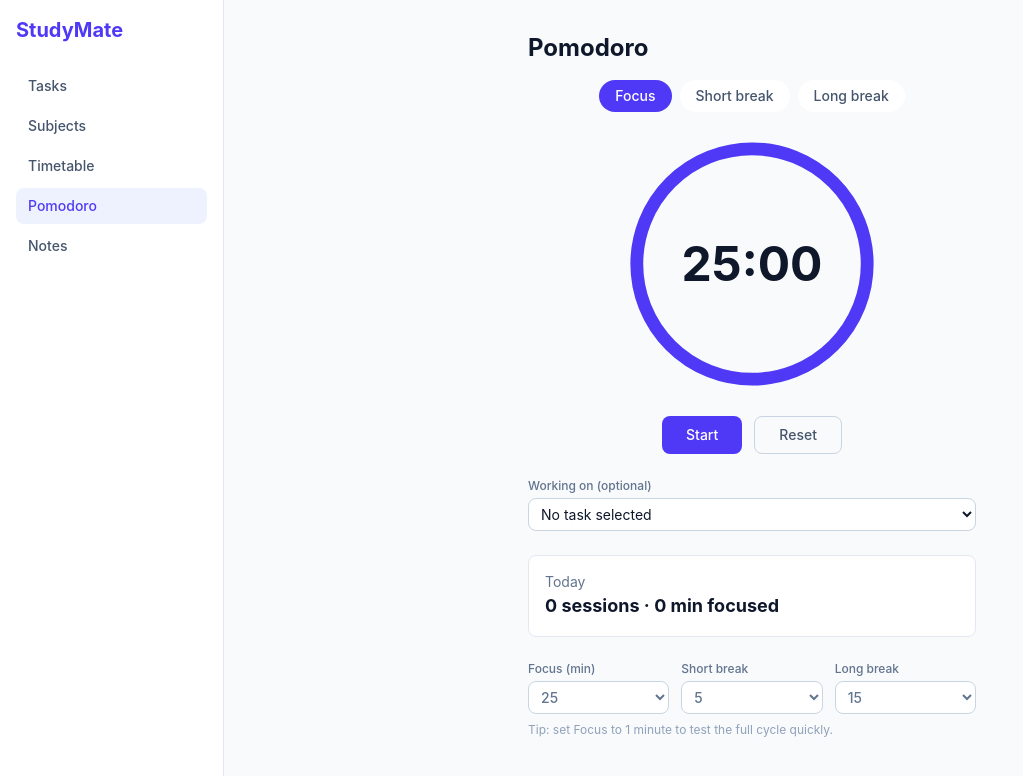
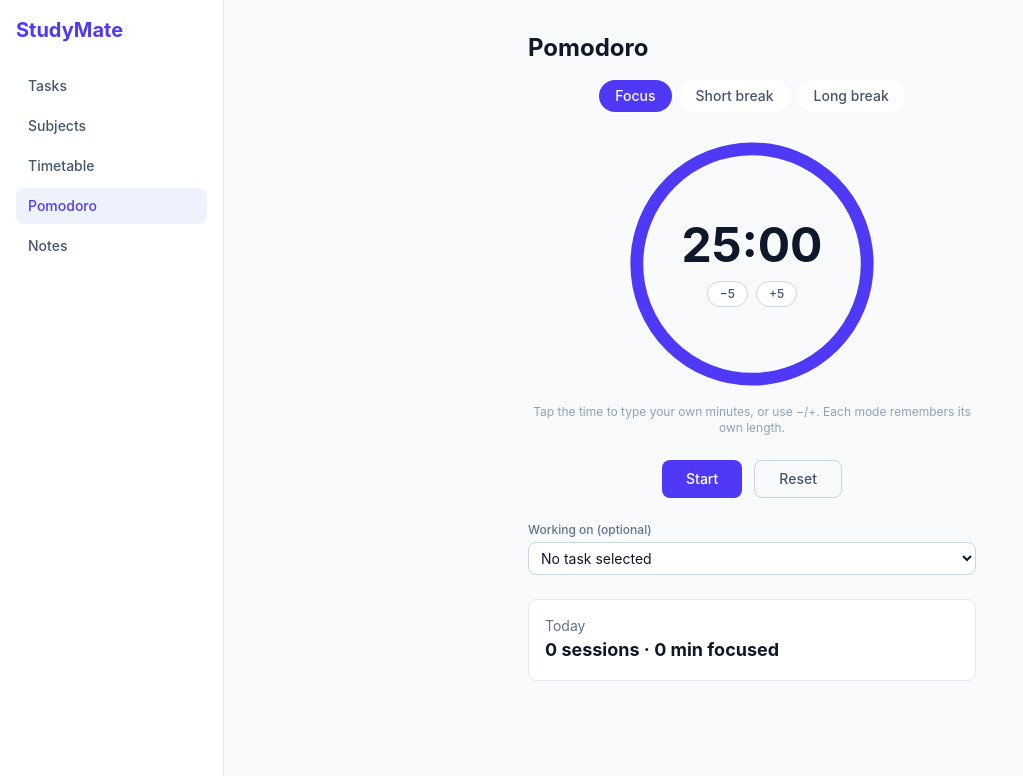
Before and after one commit to Shreyarg-77/studymate, a React (Vite) app in the folder client/: page /pomodoro in a window 1280 px wide. Shown: the top 776 px of the page, without its empty margins (0-1023 px from the left). Built offline with nearby package versions, Linux system fonts and the light colour scheme.

Commit message:
fixing notes page, pomodoro and edit buttons

```diff
--- a/client/src/pages/Pomodoro.jsx
+++ b/client/src/pages/Pomodoro.jsx
@@ -3,6 +3,8 @@ import { isToday, parseISO } from "date-fns";
 import useLocalStorage from "../hooks/useLocalStorage";
 
 const DEFAULTS = { focus: 25, short: 5, long: 15, longEvery: 4 };
+const LIMITS = { focus: [1, 180], short: [1, 60], long: [1, 60] };
+const STEPS = { focus: 5, short: 1, long: 5 };
 
 const MODES = [
   { key: "focus", label: "Focus" },
@@ -56,6 +58,8 @@ function Pomodoro() {
   const [now, setNow] = useState(() => Date.now());
   const [cycle, setCycle] = useState(0);
   const [taskId, setTaskId] = useState("");
+  const [editing, setEditing] = useState(false);
+  const [draft, setDraft] = useState("");
 
   const msLeft = running ? Math.max(endTime - now, 0) : remainingMs;
   const totalMs = settings[mode] * 60000;
@@ -68,6 +72,7 @@ function Pomodoro() {
       setMode(next);
       setRunning(false);
       setEndTime(null);
+      setEditing(false);
       setRemainingMs(settings[next] * 60000);
     },
     [settings],
@@ -137,10 +142,26 @@ function Pomodoro() {
     setRemainingMs(settings[mode] * 60000);
   }
 
-  function updateSetting(key, value) {
-    const next = { ...settings, [key]: Number(value) };
-    setSettings(next);
-    if (!running && key === mode) setRemainingMs(next[key] * 60000);
+  function setDuration(value) {
+    if (running) return;
+    const [min, max] = LIMITS[mode];
+    const minutes = Math.min(
+      Math.max(Math.round(Number(value)) || settings[mode], min),
+      max,
+    );
+    setSettings({ ...settings, [mode]: minutes });
+    setRemainingMs(minutes * 60000);
+  }
+
+  function startEditing() {
+    if (running) return;
+    setDraft(String(settings[mode]));
+    setEditing(true);
+  }
+
+  function commitEditing() {
+    setDuration(draft);
+    setEditing(false);
   }
 
   const incompleteTasks = tasks.filter((t) => !t.completed);
@@ -149,8 +170,8 @@ function Pomodoro() {
   );
   const todayMinutes = todaySessions.reduce((sum, s) => sum + s.minutes, 0);
 
-  const selectClass =
-    "rounded-lg border border-slate-300 bg-white px-2 py-1.5 text-sm outline-none focus:border-indigo-500 disabled:opacity-50";
+  const stepButton =
+    "rounded-full border border-slate-300 bg-white px-3 py-1 text-xs font-medium text-slate-600 hover:bg-slate-100";
 
   return (
     <div className="mx-auto max-w-md text-center">
@@ -172,7 +193,7 @@ function Pomodoro() {
         ))}
       </div>
 
-      <div className={`relative mx-auto mb-6 h-64 w-64 ${MODE_COLOR[mode]}`}>
+      <div className={`relative mx-auto mb-3 h-64 w-64 ${MODE_COLOR[mode]}`}>
         <svg viewBox="0 0 200 200" className="h-full w-full -rotate-90">
           <circle
             cx="100"
@@ -194,10 +215,62 @@ function Pomodoro() {
             strokeDashoffset={CIRC * (1 - msLeft / totalMs)}
           />
         </svg>
-        <div className="absolute inset-0 flex items-center justify-center">
-          <span className="text-5xl font-bold text-slate-900">{timeText}</span>
+
+        <div className="absolute inset-0 flex flex-col items-center justify-center">
+          {editing ? (
+            <div className="flex items-baseline gap-1">
+              <input
+                type="number"
+                autoFocus
+                min={LIMITS[mode][0]}
+                max={LIMITS[mode][1]}
+                value={draft}
+                onChange={(e) => setDraft(e.target.value)}
+                onBlur={commitEditing}
+                onKeyDown={(e) => {
+                  if (e.key === "Enter") commitEditing();
+                }}
+                className="w-24 rounded-lg border border-slate-300 bg-white px-2 py-1 text-center text-4xl font-bold text-slate-900 outline-none focus:border-indigo-500"
+              />
+              <span className="text-sm text-slate-500">min</span>
+            </div>
+          ) : (
+            <button
+              type="button"
+              onClick={startEditing}
+              disabled={running}
+              title={running ? "" : "Click to change the time"}
+              className="text-5xl font-bold text-slate-900 enabled:hover:text-indigo-600 disabled:cursor-default"
+            >
+              {timeText}
+            </button>
+          )}
+
+          {!running && !editing && (
+            <div className="mt-3 flex gap-2">
+              <button
+                type="button"
+                onClick={() => setDuration(settings[mode] - STEPS[mode])}
+                className={stepButton}
+              >
+                −{STEPS[mode]}
+              </button>
+              <button
+                type="button"
+                onClick={() => setDuration(settings[mode] + STEPS[mode])}
+                className={stepButton}
+              >
+                +{STEPS[mode]}
+              </button>
+            </div>
+          )}
         </div>
       </div>
+
+      <p className="mb-6 text-xs text-slate-400">
+        Tap the time to type your own minutes, or use −/+. Each mode remembers
+        its own length.
+      </p>
 
       <div className="mb-6 flex justify-center gap-3">
         {running ? (
@@ -230,7 +303,7 @@ function Pomodoro() {
         <select
           value={taskId}
           onChange={(e) => setTaskId(e.target.value)}
-          className={`${selectClass} w-full`}
+          className="w-full rounded-lg border border-slate-300 bg-white px-2 py-1.5 text-sm outline-none focus:border-indigo-500"
         >
           <option value="">No task selected</option>
           {incompleteTasks.map((t) => (
@@ -241,64 +314,13 @@ function Pomodoro() {
         </select>
       </div>
 
-      <div className="mb-6 rounded-lg border border-slate-200 bg-white p-4 text-left">
+      <div className="rounded-lg border border-slate-200 bg-white p-4 text-left">
         <p className="text-sm text-slate-500">Today</p>
         <p className="text-lg font-bold">
           {todaySessions.length} session{todaySessions.length === 1 ? "" : "s"}{" "}
           · {todayMinutes} min focused
         </p>
       </div>
-
-      <div className="grid grid-cols-3 gap-3 text-left">
-        <label className="text-xs font-medium text-slate-500">
-          Focus (min)
-          <select
-            value={settings.focus}
-            onChange={(e) => updateSetting("focus", e.target.value)}
-            disabled={running}
-            className={`${selectClass} mt-1 w-full`}
-          >
-            {[1, 15, 20, 25, 30, 45, 50, 60].map((n) => (
-              <option key={n} value={n}>
-                {n}
-              </option>
-            ))}
-          </select>
-        </label>
-        <label className="text-xs font-medium text-slate-500">
-          Short break
-          <select
-            value={settings.short}
-            onChange={(e) => updateSetting("short", e.target.value)}
-            disabled={running}
-            className={`${selectClass} mt-1 w-full`}
-          >
-            {[1, 3, 5, 10].map((n) => (
-              <option key={n} value={n}>
-                {n}
-              </option>
-            ))}
-          </select>
-        </label>
-        <label className="text-xs font-medium text-slate-500">
-          Long break
-          <select
-            value={settings.long}
-            onChange={(e) => updateSetting("long", e.target.value)}
-            disabled={running}
-            className={`${selectClass} mt-1 w-full`}
-          >
-            {[10, 15, 20, 30].map((n) => (
-              <option key={n} value={n}>
-                {n}
-              </option>
-            ))}
-          </select>
-        </label>
-      </div>
-      <p className="mt-2 text-left text-xs text-slate-400">
-        Tip: set Focus to 1 minute to test the full cycle quickly.
-      </p>
     </div>
   );
 }
--- a/client/src/pages/Tasks.jsx
+++ b/client/src/pages/Tasks.jsx
@@ -145,6 +145,7 @@ function Tasks() {
     setTasks(
       tasks.map((t) => (t.id === id ? { ...t, completed: !t.completed } : t)),
     );
+    if (editingId === id) resetForm();
   }
 
   function deleteTask(id) {
@@ -208,12 +209,14 @@ function Tasks() {
           </div>
         </div>
         <div className="flex gap-3">
+          {!task.completed && (
             <button
               onClick={() => startEdit(task)}
               className="text-sm text-indigo-600 hover:text-indigo-800"
             >
               Edit
             </button>
+          )}
           <button
             onClick={() => deleteTask(task.id)}
             className="text-sm text-red-500 hover:text-red-700"
```
Lines whose indentation alone changed are shown as unchanged.
